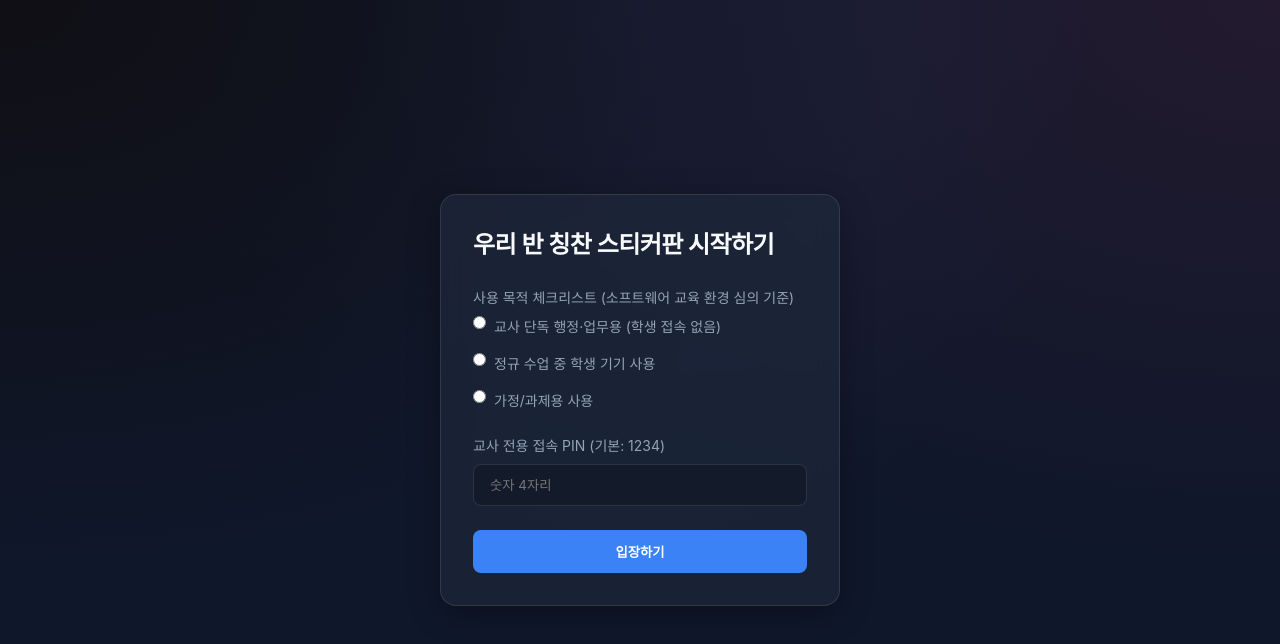
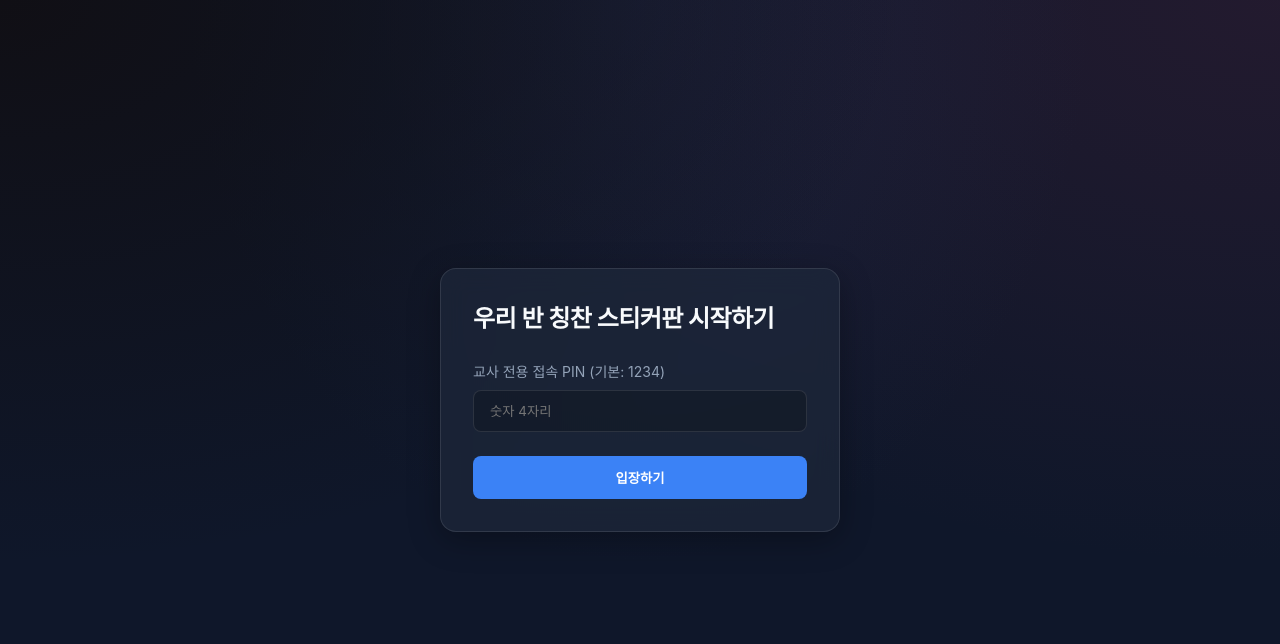
Before and after one commit to sewon-ship-it/20260627compliment, a React (Vite) app: page / in a window 1280 px wide. Shown: the top 644 px of the page. Built offline with nearby package versions, Linux system fonts and the light colour scheme.

Commit message:
feat: Add monthly seat arrangement and simplify setup

```diff
--- a/src/App.jsx
+++ b/src/App.jsx
@@ -55,11 +55,13 @@ function App() {
   const [isAuthorized, setIsAuthorized] = useState(false);
   const [activeTab, setActiveTab] = useState('board'); // 'board' or 'dashboard'
   const [modalContent, setModalContent] = useState(null); // { title, content }
+  const [selectedMonth, setSelectedMonth] = useState(new Date().getMonth() + 1);
 
   const {
     students,
     addCompliment,
     updateStudentName,
+    updateStudentGroup,
     clearData,
     exportData
   } = useStickerData();
@@ -73,6 +75,17 @@ function App() {
       <header className="header no-print">
         <div className="header-title">우리 반 칭찬 스티커판 ✨</div>
         <nav className="header-nav">
+          <div style={{ display: 'flex', alignItems: 'center', marginRight: '1rem', gap: '0.5rem' }}>
+            <label style={{ fontSize: '0.875rem', color: 'var(--text-secondary)' }}>월 선택:</label>
+            <input
+              type="range"
+              min="1" max="12"
+              value={selectedMonth}
+              onChange={(e) => setSelectedMonth(parseInt(e.target.value, 10))}
+              style={{ width: '100px' }}
+            />
+            <span style={{ fontWeight: 'bold' }}>{selectedMonth}월</span>
+          </div>
           <button
             className={`nav-btn ${activeTab === 'board' ? 'active' : ''}`}
             onClick={() => setActiveTab('board')}
@@ -92,12 +105,15 @@ function App() {
         {activeTab === 'board' ? (
           <StickerBoard
             students={students}
+            selectedMonth={selectedMonth}
             onAddCompliment={addCompliment}
           />
         ) : (
           <Dashboard
             students={students}
+            selectedMonth={selectedMonth}
             onUpdateName={updateStudentName}
+            onUpdateGroup={updateStudentGroup}
             onClearData={clearData}
             onExportData={exportData}
           />
--- a/src/components/Dashboard.jsx
+++ b/src/components/Dashboard.jsx
@@ -1,6 +1,6 @@
 import React, { useState } from 'react';
 
-export default function Dashboard({ students, onUpdateName, onClearData, onExportData }) {
+export default function Dashboard({ students, selectedMonth, onUpdateName, onUpdateGroup, onClearData, onExportData }) {
   const [editingStudent, setEditingStudent] = useState(null);
   const [tempName, setTempName] = useState('');
 
@@ -19,6 +19,10 @@ export default function Dashboard({ students, onUpdateName, onClearData, onExpor
   const handleSaveName = (id) => {
     onUpdateName(id, tempName);
     setEditingStudent(null);
+  };
+
+  const handleGroupChange = (studentId, newGroupNum) => {
+    onUpdateGroup(studentId, selectedMonth, newGroupNum);
   };
 
   const handleClear = () => {
@@ -69,7 +73,17 @@ export default function Dashboard({ students, onUpdateName, onClearData, onExpor
                         s.name
                       )}
                     </td>
-                    <td style={{ padding: '0.5rem' }}>{s.groupNumber}</td>
+                    <td style={{ padding: '0.5rem' }}>
+                      <select
+                        value={s.monthlyGroups?.[selectedMonth] || 1}
+                        onChange={(e) => handleGroupChange(s.id, e.target.value)}
+                        style={{ background: 'rgba(0,0,0,0.3)', color: 'white', border: '1px solid var(--border-color)', padding: '0.2rem', borderRadius: '4px' }}
+                      >
+                        {[1, 2, 3, 4, 5, 6].map(num => (
+                          <option key={num} value={num}>{num}모둠</option>
+                        ))}
+                      </select>
+                    </td>
                     <td style={{ padding: '0.5rem' }}>{s.totalStickers}</td>
                     <td style={{ padding: '0.5rem' }}>
                       {editingStudent === s.id ? (
--- a/src/components/Setup.jsx
+++ b/src/components/Setup.jsx
@@ -8,10 +8,6 @@ export default function Setup({ onComplete }) {
     e.preventDefault();
     if (!pin) {
       alert("PIN 번호를 입력해주세요.");
-      return;
-    }
-    if (purpose !== 'teacher_only') {
-      alert("현재 버전은 '교사 단독 행정·업무용'으로만 사용 가능합니다.");
       return;
     }
     // 간단한 인증 (실제 환경에서는 서버 또는 안전한 로컬 저장 처리 필요)
@@ -27,37 +23,6 @@ export default function Setup({ onComplete }) {
       <div className="glass-panel setup-card">
         <h2 className="modal-title">우리 반 칭찬 스티커판 시작하기</h2>
         <form onSubmit={handleSubmit}>
-          <div className="form-group">
-            <label className="form-label">사용 목적 체크리스트 (소프트웨어 교육 환경 심의 기준)</label>
-            <label className="checkbox-label">
-              <input
-                type="radio"
-                name="purpose"
-                value="teacher_only"
-                onChange={(e) => setPurpose(e.target.value)}
-              />
-              <span className="checkbox-text">교사 단독 행정·업무용 (학생 접속 없음)</span>
-            </label>
-            <label className="checkbox-label">
-              <input
-                type="radio"
-                name="purpose"
-                value="student_use"
-                onChange={(e) => setPurpose(e.target.value)}
-              />
-              <span className="checkbox-text">정규 수업 중 학생 기기 사용</span>
-            </label>
-            <label className="checkbox-label">
-              <input
-                type="radio"
-                name="purpose"
-                value="home_use"
-                onChange={(e) => setPurpose(e.target.value)}
-              />
-              <span className="checkbox-text">가정/과제용 사용</span>
-            </label>
-          </div>
-
           <div className="form-group">
             <label className="form-label">교사 전용 접속 PIN (기본: 1234)</label>
             <input
--- a/src/components/StickerBoard.jsx
+++ b/src/components/StickerBoard.jsx
@@ -1,13 +1,13 @@
 import React, { useState } from 'react';
 import GroupCard from './GroupCard';
 
-export default function StickerBoard({ students, onAddCompliment }) {
+export default function StickerBoard({ students, selectedMonth, onAddCompliment }) {
   const [selectedStudent, setSelectedStudent] = useState(null);
   const [reason, setReason] = useState('');
 
   // 그룹별로 학생 나누기
   const groups = Array.from({ length: 6 }, (_, i) => i + 1).map(groupNum => {
-    return students.filter(s => s.groupNumber === groupNum);
+    return students.filter(s => (s.monthlyGroups?.[selectedMonth] || 1) === groupNum);
   });
 
   const handleStudentClick = (student) => {
--- a/src/hooks/useStickerData.js
+++ b/src/hooks/useStickerData.js
@@ -7,11 +7,18 @@ const initializeStudents = () => {
   const students = [];
   for (let i = 1; i <= 24; i++) {
     const groupNum = Math.ceil(i / 4);
+
+    // 1월부터 12월까지 기본 모둠 배정
+    const monthlyGroups = {};
+    for (let m = 1; m <= 12; m++) {
+      monthlyGroups[m] = groupNum;
+    }
+
     students.push({
       id: `student_${i}`,
       number: i,
       name: `학생 ${i}`, // Default name, can be masked or changed
-      groupNumber: groupNum,
+      monthlyGroups: monthlyGroups,
       totalStickers: 0,
       complimentHistory: []
     });
@@ -27,7 +34,18 @@ export const useStickerData = () => {
     const saved = localStorage.getItem(STORAGE_KEY);
     if (saved) {
       try {
-        setStudents(JSON.parse(saved));
+        let parsed = JSON.parse(saved);
+        // 마이그레이션: 기존 groupNumber가 있고 monthlyGroups가 없는 경우
+        parsed = parsed.map(s => {
+          if (s.groupNumber !== undefined && !s.monthlyGroups) {
+            const mGroups = {};
+            for (let m = 1; m <= 12; m++) mGroups[m] = s.groupNumber;
+            const { groupNumber, ...rest } = s;
+            return { ...rest, monthlyGroups: mGroups };
+          }
+          return s;
+        });
+        setStudents(parsed);
       } catch (e) {
         console.error("Failed to parse local data", e);
         setStudents(initializeStudents());
@@ -66,6 +84,21 @@ export const useStickerData = () => {
     ));
   };
 
+  const updateStudentGroup = (studentId, month, newGroupNum) => {
+    setStudents(prev => prev.map(student => {
+      if (student.id === studentId) {
+        return {
+          ...student,
+          monthlyGroups: {
+            ...student.monthlyGroups,
+            [month]: parseInt(newGroupNum, 10)
+          }
+        };
+      }
+      return student;
+    }));
+  };
+
   const clearData = () => {
     setStudents(initializeStudents());
   };
@@ -84,6 +117,7 @@ export const useStickerData = () => {
     students,
     addCompliment,
     updateStudentName,
+    updateStudentGroup,
     clearData,
     exportData
   };
```
